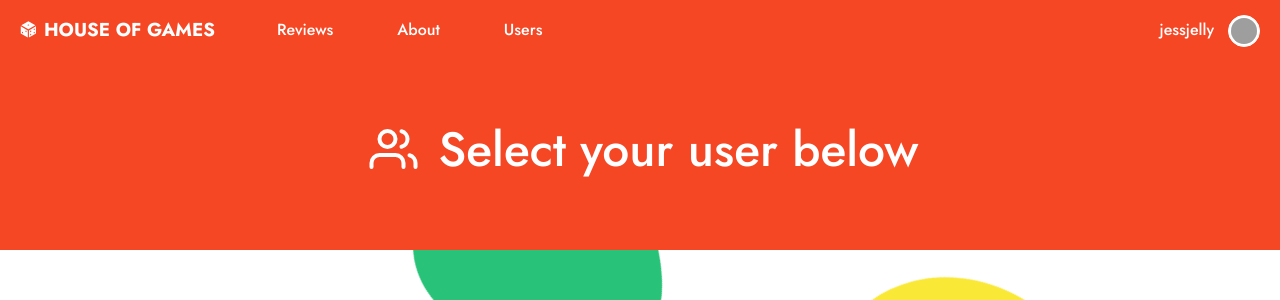
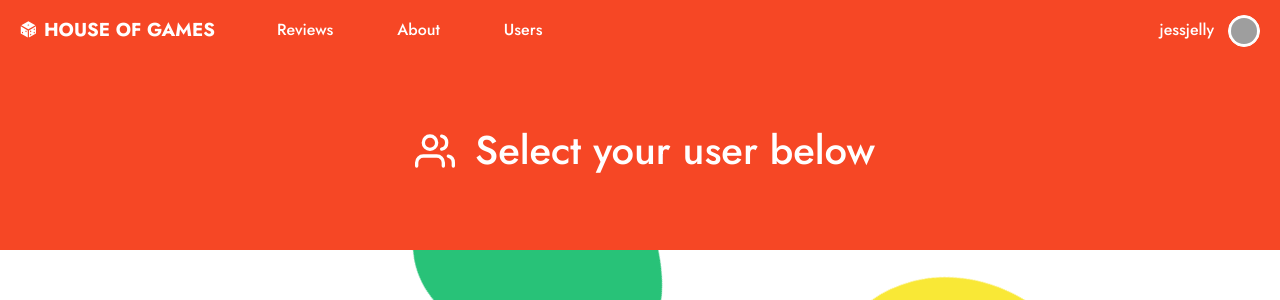
Before and after one commit to PeterM24/Front-End-Project, a React (Create React App) app: page /users in a window 1280 px wide. Shown: the top 300 px of the page. Built offline with nearby package versions, Linux system fonts and the light colour scheme; no server answers; grey boxes are pictures that could not be loaded.

Commit message:
styling changes made to subheading - sizes

```diff
--- a/src/styles/App.css
+++ b/src/styles/App.css
@@ -51,7 +51,7 @@ a:visited {
 
 .page-title {
   text-align: center;
-  font-size: 3rem;
+  font-size: 2.5rem;
   font-weight: 500;
   color: white;
   background-color: #f64725;
@@ -62,8 +62,8 @@ a:visited {
 
 .subhead-icon {
   margin-bottom: -7px;
-  margin-right: 12px;
-  width: 65px;
+  margin-right: 10px;
+  width: 60px;
 }
 
 .blob {
```
